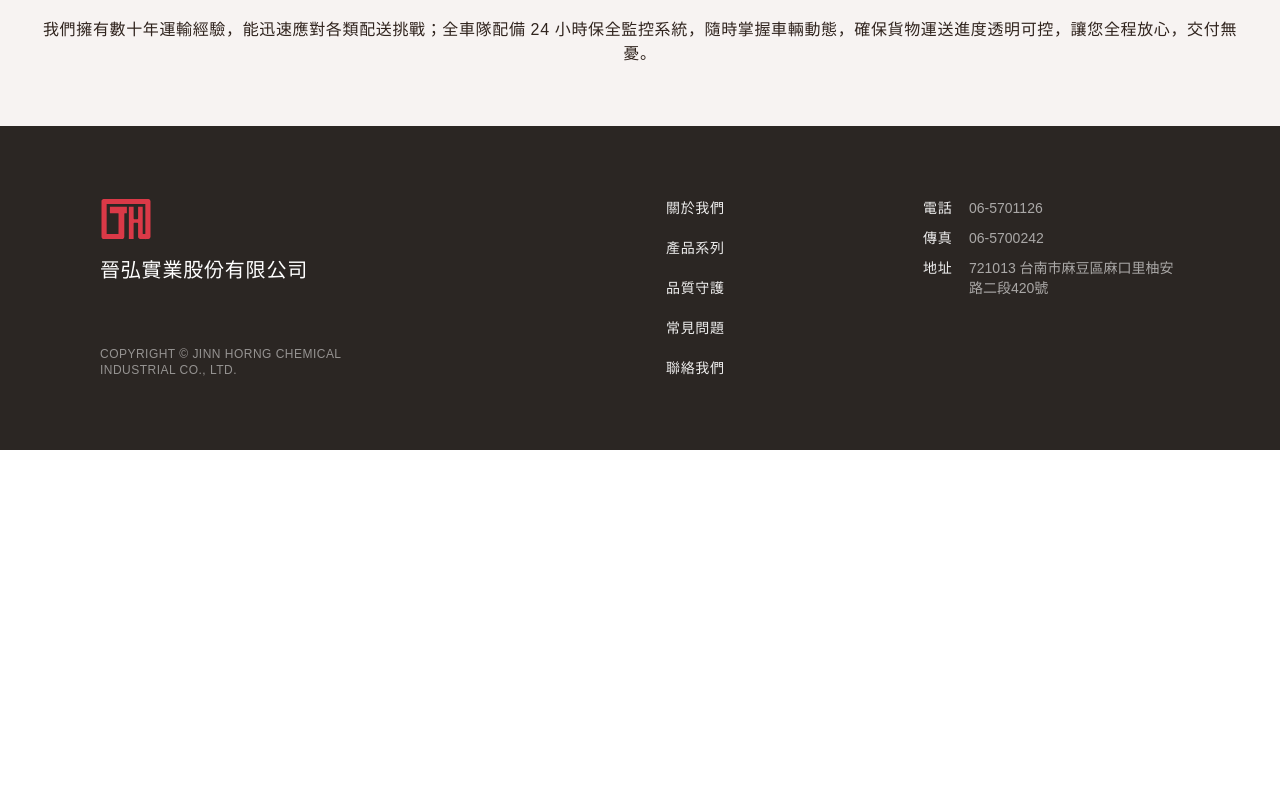
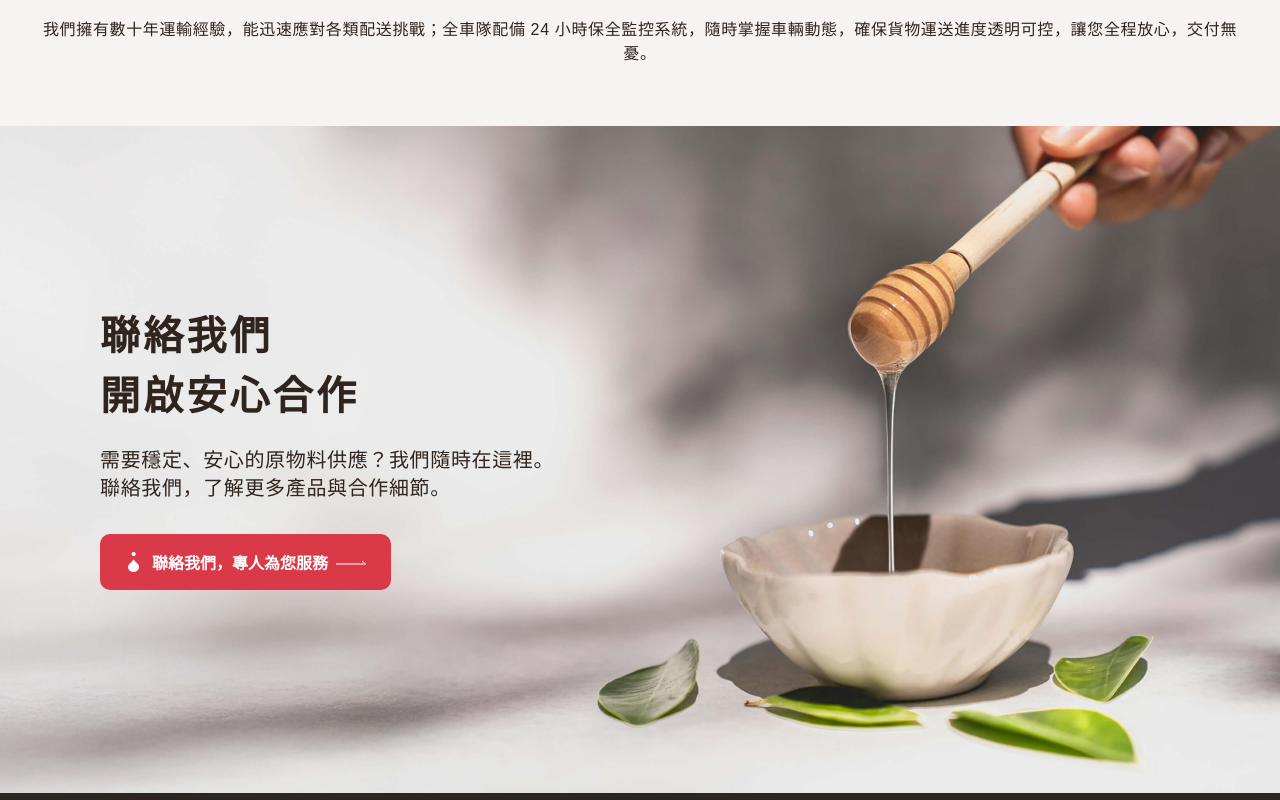
Before and after one commit to j606888/jinnhorng, a Next.js app: page /logistics in a window 1280 px wide. Shown: the part 2440-3240 px from the top of the page. Before the commit the page ends 2890 px from the top, so only its background shows below. Built offline with nearby package versions, Linux system fonts and the light colour scheme.

Commit message:
Move shared component

```diff
--- a/src/features/HomePage/index.jsx
+++ b/src/features/HomePage/index.jsx
@@ -4,8 +4,8 @@ import LineUs from '@/features/HomePage/LineUs';
 import AboutUs from "./AboutUs";
 import Products from "./Products";
 import Quality from "./Quality";
-import ContactUs from "./ContactUs";
-import Footer from "./Footer";
+import ContactUs from "../shared/ContactUs";
+import Footer from "../shared/Footer";
 
 const HomePage = () => {
   return (
--- a/src/features/LogisticsPage/index.jsx
+++ b/src/features/LogisticsPage/index.jsx
@@ -1,8 +1,9 @@
 import Navbar from "@/components/Navbar";
-import Footer from "../HomePage/Footer";
+import Footer from "../shared/Footer";
 import Hero from "./Hero";
 import Service from "./Service";
 import Advantage from "./Advantage";
+import ContactUs from "../shared/ContactUs";
 
 const LogisticsPage = () => {
   return <>
@@ -10,6 +11,7 @@ const LogisticsPage = () => {
     <Hero />
     <Service />
     <Advantage />
+    <ContactUs />
     <Footer />
   </>
 };
--- a/src/features/HomePage/ContactUs.jsx
+++ b/src/features/shared/ContactUs.jsx
@@ -4,7 +4,7 @@ import { motion } from "motion/react";
 const ContactUs = () => {
   return (
     <section className="px-5 py-15 h-[882px] md:py-[203px] md:bg-[url('/images/contact_us_tablet.jpg')] md:px-10 md:h-[665px] lg:h-[667px] lg:px-15 lg:py-[180px] relative overflow-hidden">
-      <div className="absolute inset-0 bg-[url('/images/contact_us_mobile.jpg')] bg-cover bg-center bg-no-repeat h-[882px] md:bg-[url('/images/contact_us_tablet.jpg')] md:h-[815px] md:py-[203px] lg:bg-[url('/images/contact_us_desktop.jpg')] lg:h-[667px] lg:px-15 lg:py-[180px] transition-transform duration-1000 hover:scale-[1.02] z-0" />
+      <div className="absolute inset-0 bg-[url('/images/contact_us_mobile.jpg')] bg-cover bg-center bg-no-repeat h-[882px] md:bg-[url('/images/contact_us_tablet.jpg')] md:h-[815px] md:py-[203px] lg:bg-[url('/images/contact_us_desktop.jpg')] lg:h-[667px] lg:px-15 lg:py-[180px] z-0" />
       <motion.div
         initial={{ opacity: 0, y: 100 }}
         whileInView={{ opacity: 1, y: 0 }}
```
Also changed, not shown: src/features/shared/Footer.jsx (renamed from src/features/HomePage/Footer.jsx).
